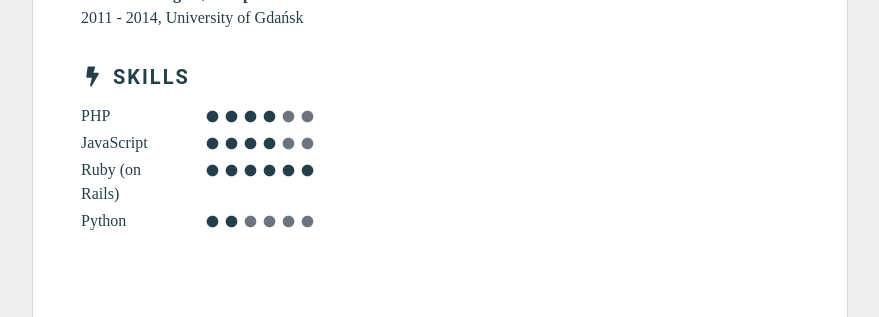
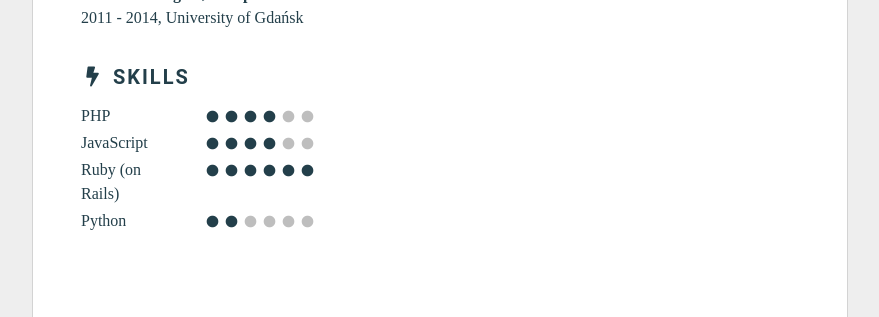
Before and after one commit to romanoji/romanoji.github.io, a Jekyll site: the page built from index.markdown, in a window 1280 px wide. Shown: the part 800-1117 px from the top of the page, without its empty margins (200-1079 px from the left). Built offline with Jekyll 4.4.1, drawn with Linux system fonts in a browser that asks for light colours; some web fonts are replaced.

Commit message:
Update skill level color

```diff
--- a/_includes/skills.html
+++ b/_includes/skills.html
@@ -19,7 +19,7 @@
                                         {% if item.level >= i %}
                                         <span class="fas fa-circle"></span>
                                         {% else %}
-                                        <span class="fas fa-circle text-secondary"></span>
+                                        <span class="fas fa-circle text-lightgray"></span>
                                         {% endif %}
                                     {% endfor %}
                                 </span>
--- a/_sass/main.scss
+++ b/_sass/main.scss
@@ -21,6 +21,10 @@ ul.list-bulleted {
 
 hr {
   border-color: #d4e2ec;
+}
+
+.text-lightgray {
+  color: #bebebe;
 }
 
 .cv {
```
